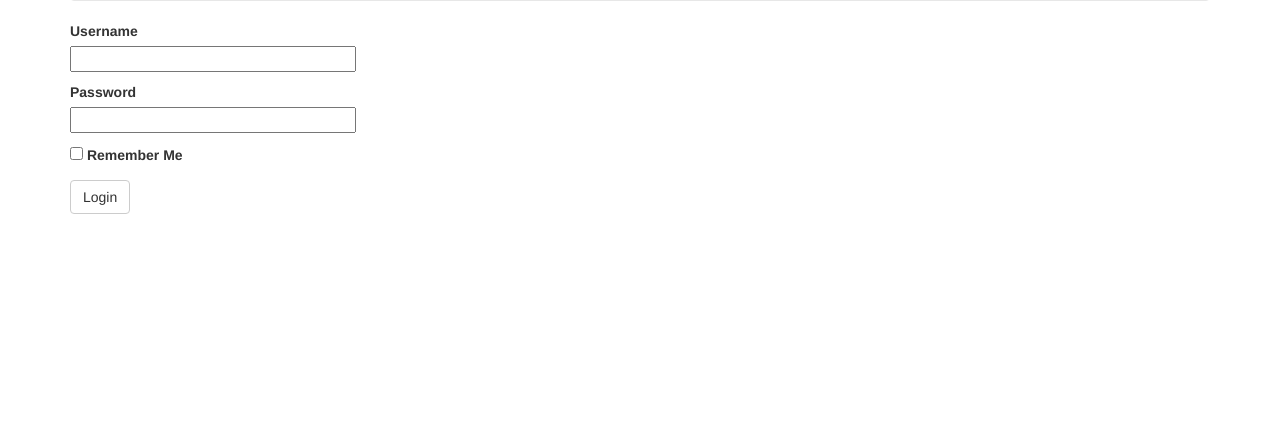
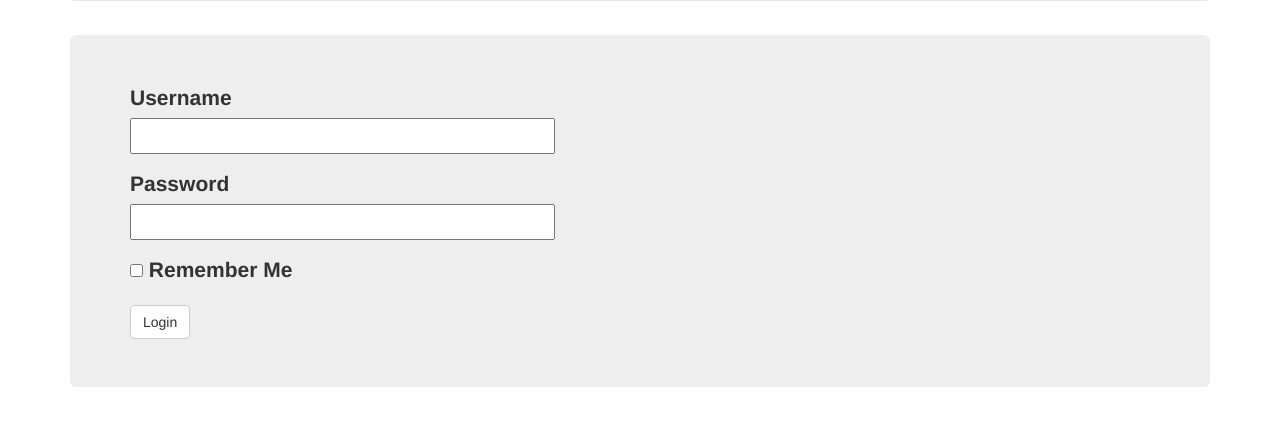
Before and after one commit to engRNNwebdev/flask-app-1, a Flask app: page /login in a window 1280 px wide. Shown: the part 51-477 px from the top of the page. Run offline with Flask 2, Linux system fonts and the light colour scheme; some libraries are stand-ins or nearby versions.

Commit message:
ugly make pretty

```diff
--- a/templates/login.html
+++ b/templates/login.html
@@ -2,6 +2,7 @@
 {% import "bootstrap/utils.html" as utils %}
 {% block content %}
 <div class="container">
+  <div class="jumbotron">
   {%- with messages = get_flashed_messages(with_categories=True) %}
   {%- if messages %}
     <div class="row">
@@ -9,6 +10,8 @@
         {{utils.flashed_messages(messages)}}
       </div>
     </div>
+  </div>
+</div>
   {%- endif %}
   {%- endwith %}
   <form action="" method="post">
```
